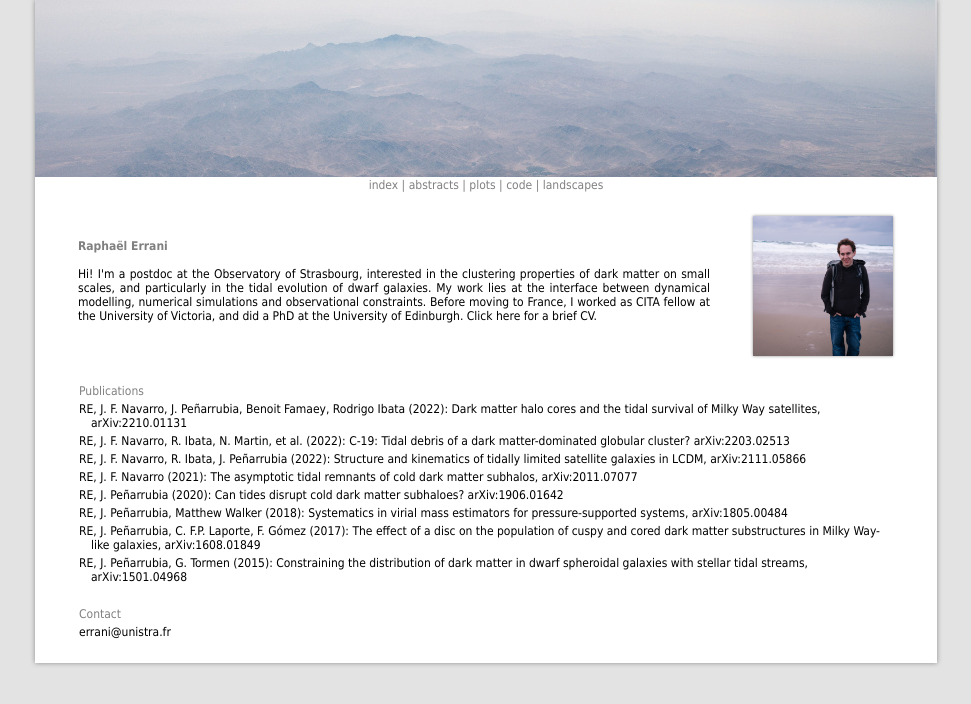
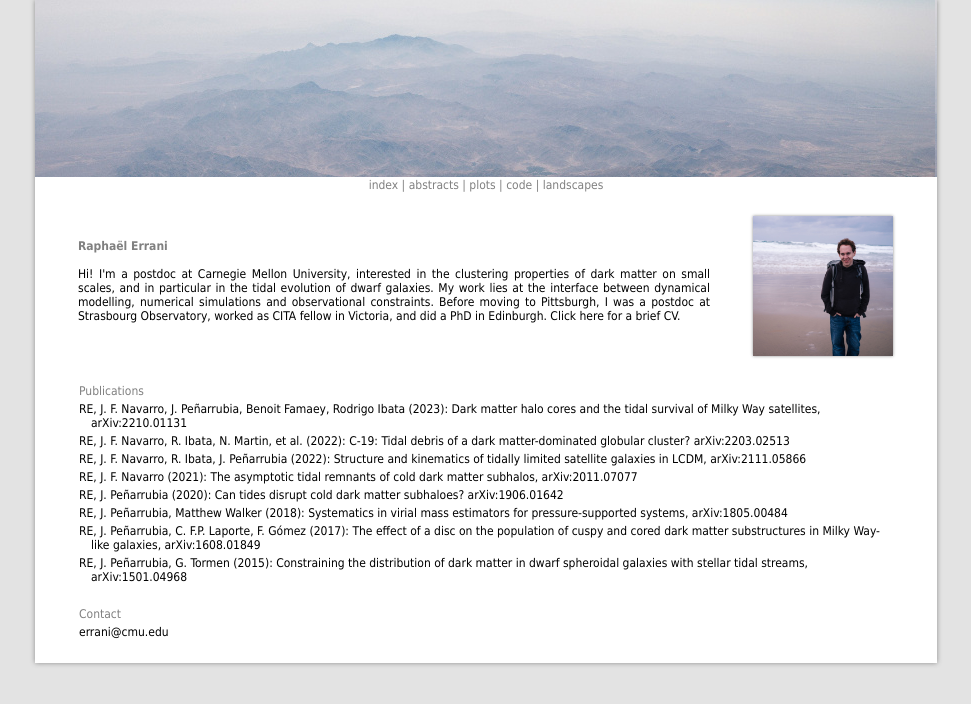
Before and after one commit to rerrani/rerrani.github.io, a plain HTML site: page index.html in a window 1280 px wide. Shown: the whole page, without its empty margins (154-1125 px from the left). Drawn offline with Linux system fonts and the light colour scheme.

Commit message:
Add files via upload

```diff
--- a/index.html
+++ b/index.html
@@ -95,8 +95,8 @@
         <tr><td style="border:0px; padding-left: 0px; padding-bottom: 20px;">
         <div style="color: grey;"><b> Rapha&euml;l Errani </b> </div> <br>
         <div style="text-align: justify">
-        Hi! I'm a postdoc at the <a href="https://astro.unistra.fr/" target="_blank">Observatory of Strasbourg</a>, interested in the clustering properties of dark matter on small scales, and particularly in the tidal evolution of dwarf galaxies. My work lies at the interface between dynamical modelling, numerical simulations and observational constraints.
-        Before moving to France, I worked as <a href="https://www.cita.utoronto.ca/" target="_blank">CITA fellow</a> at the <a href="https://www.uvic.ca/science/physics/index.php" target="_blank">University of Victoria</a>, and did a PhD at the <a href="https://www.roe.ac.uk/ifa/" target="_blank">University of Edinburgh</a>. <!--googleoff: all--><a href="cv.pdf" target="_blank" rel="nofollow">Click here for a brief CV</a>.<!--googleon: all--> <br><br>
+        Hi! I'm a postdoc at <a href="https://www.cmu.edu/physics/" target="_blank">Carnegie Mellon University</a>, interested in the clustering properties of dark matter on small scales, and in particular in the tidal evolution of dwarf galaxies. My work lies at the interface between dynamical modelling, numerical simulations and observational constraints.
+        Before moving to Pittsburgh, I was a postdoc at <a href="https://astro.unistra.fr/" target="_blank">Strasbourg Observatory</a>, worked as <a href="https://www.cita.utoronto.ca/" target="_blank">CITA fellow</a> in <a href="https://www.uvic.ca/science/physics/index.php" target="_blank">Victoria</a>, and did a PhD in <a href="https://www.roe.ac.uk/ifa/" target="_blank">Edinburgh</a>. <!--googleoff: all--><a href="cv.pdf" target="_blank" rel="nofollow">Click here for a brief CV</a>.<!--googleon: all--> <br><br>
         </div>
         </td>
         <td style="border:0px; padding-left: 40px; padding-bottom: 20px;">
@@ -112,7 +112,7 @@
         <tr><td style="color: grey;">Publications</td></tr>
 
 
-        <tr> <td><div style="text-align: left; padding-left: 1em; text-indent:-1em;"><a href="http://arxiv.org/abs/2210.01131" target="_blank">RE, J. F. Navarro, J. Pe&ntilde;arrubia, Benoit Famaey, Rodrigo Ibata (2022): Dark matter halo cores and the tidal survival of Milky Way satellites, arXiv:2210.01131</a></div></td></tr>
+        <tr> <td><div style="text-align: left; padding-left: 1em; text-indent:-1em;"><a href="http://arxiv.org/abs/2210.01131" target="_blank">RE, J. F. Navarro, J. Pe&ntilde;arrubia, Benoit Famaey, Rodrigo Ibata (2023): Dark matter halo cores and the tidal survival of Milky Way satellites, arXiv:2210.01131</a></div></td></tr>
 
 
         <tr> <td><div style="text-align: left; padding-left: 1em; text-indent:-1em;"><a href="http://arxiv.org/abs/2203.02513" target="_blank">RE, J. F. Navarro, R. Ibata, N. Martin, et al. (2022): C-19: Tidal debris of a dark matter-dominated globular cluster? arXiv:2203.02513</a></div></td></tr>
@@ -136,9 +136,9 @@
             <!--
             var ersteswort = "err";
             var zweiteswort = "ani";
-            var dritteswort = "uni";
-            var vierteswort = "stra";
-            var fuenfteswort = "fr";
+            var dritteswort = "cm";
+            var vierteswort = "u";
+            var fuenfteswort = "edu";
             document.write("<a href=" + "mail" + "to:" + ersteswort +  zweiteswort + "&#064;" + dritteswort + vierteswort + "." + fuenfteswort +">" + ersteswort + zweiteswort + "&#064;" + dritteswort + vierteswort + "." + fuenfteswort + "<\/a>")
             -->
           </script>
```
